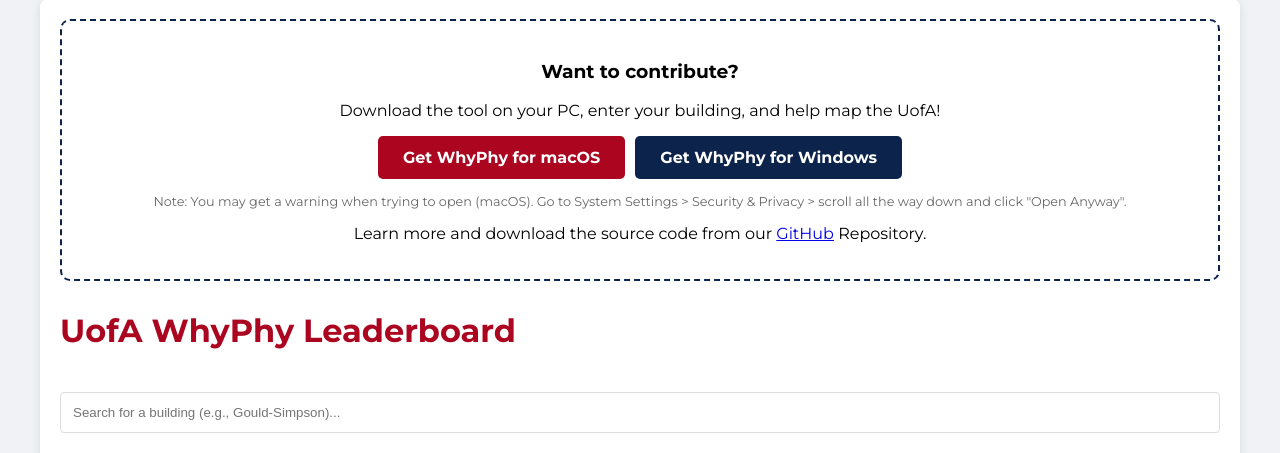
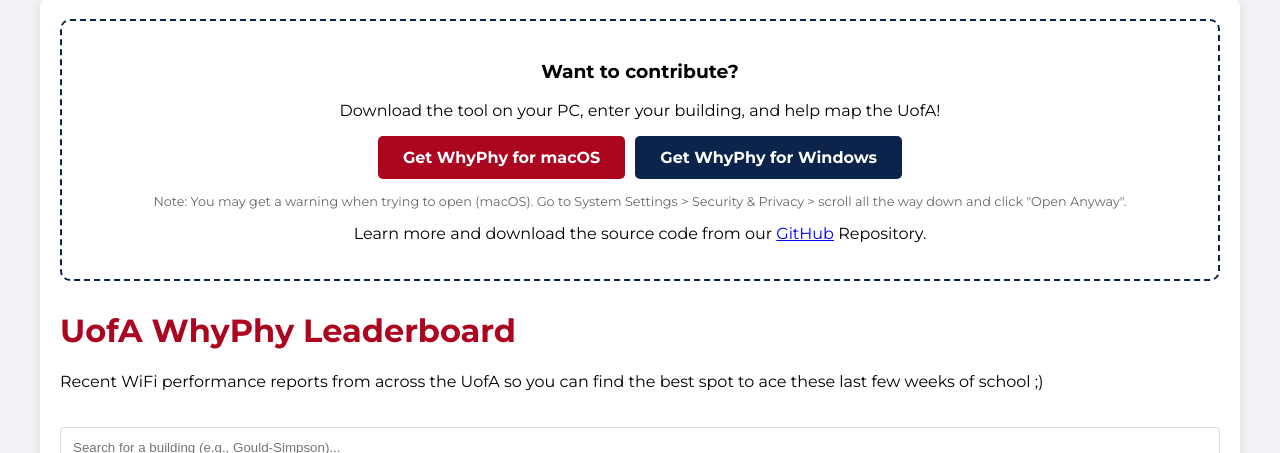
Before and after one commit to alecodominguez/GetYourWhyPhy, a FastAPI app: page / in a window 1280 px wide. Shown: the part 41-494 px from the top of the page. Run offline with FastAPI, Linux system fonts and the light colour scheme; data that the repository does not hold is empty.

Commit message:
Update index.html to show Leaderboard purpose.

```diff
--- a/templates/index.html
+++ b/templates/index.html
@@ -44,6 +44,7 @@
         </div>
 
         <h1>UofA WhyPhy Leaderboard</h1>
+        <p>Recent WiFi performance reports from across the UofA so you can find the best spot to ace these last few weeks of school ;)</p>
         <input type="text" id="locationSearch" onkeyup="filterTable()" placeholder="Search for a building (e.g., Gould-Simpson)...">
 
         <table>
```
